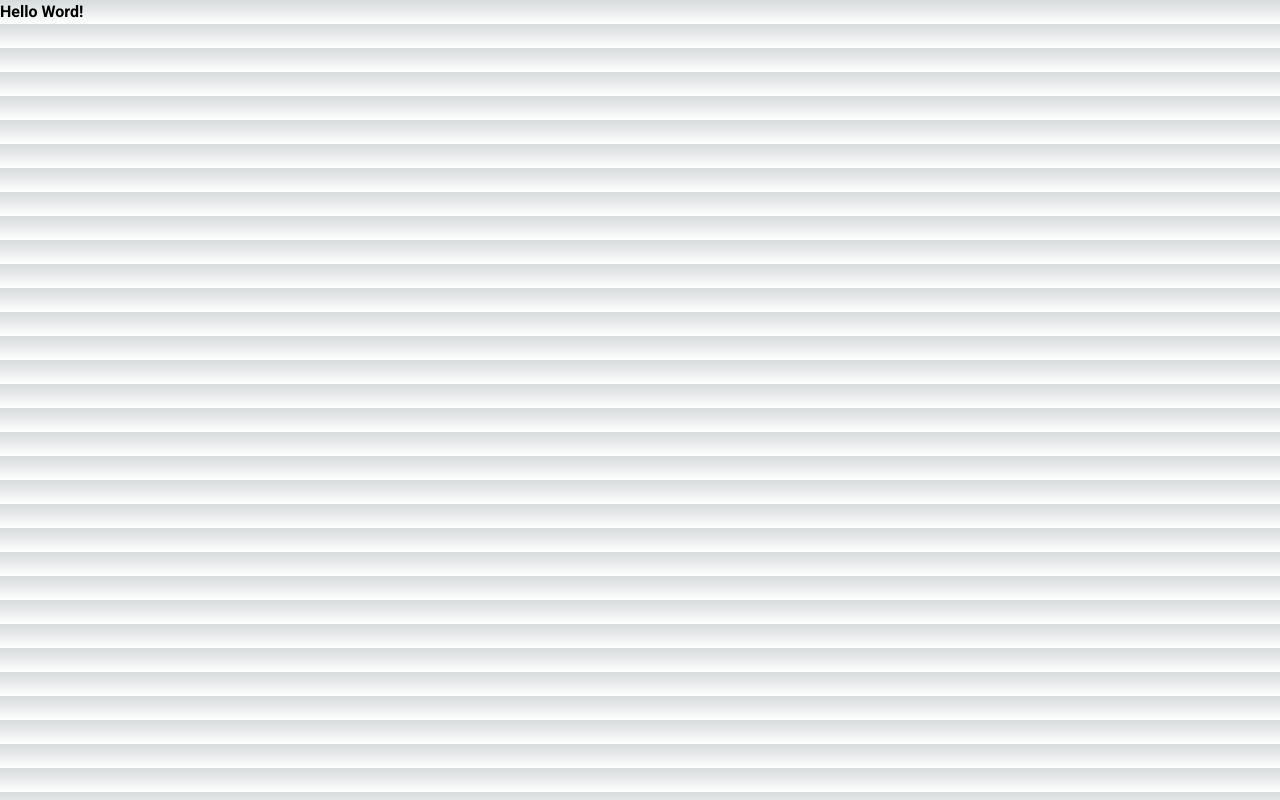
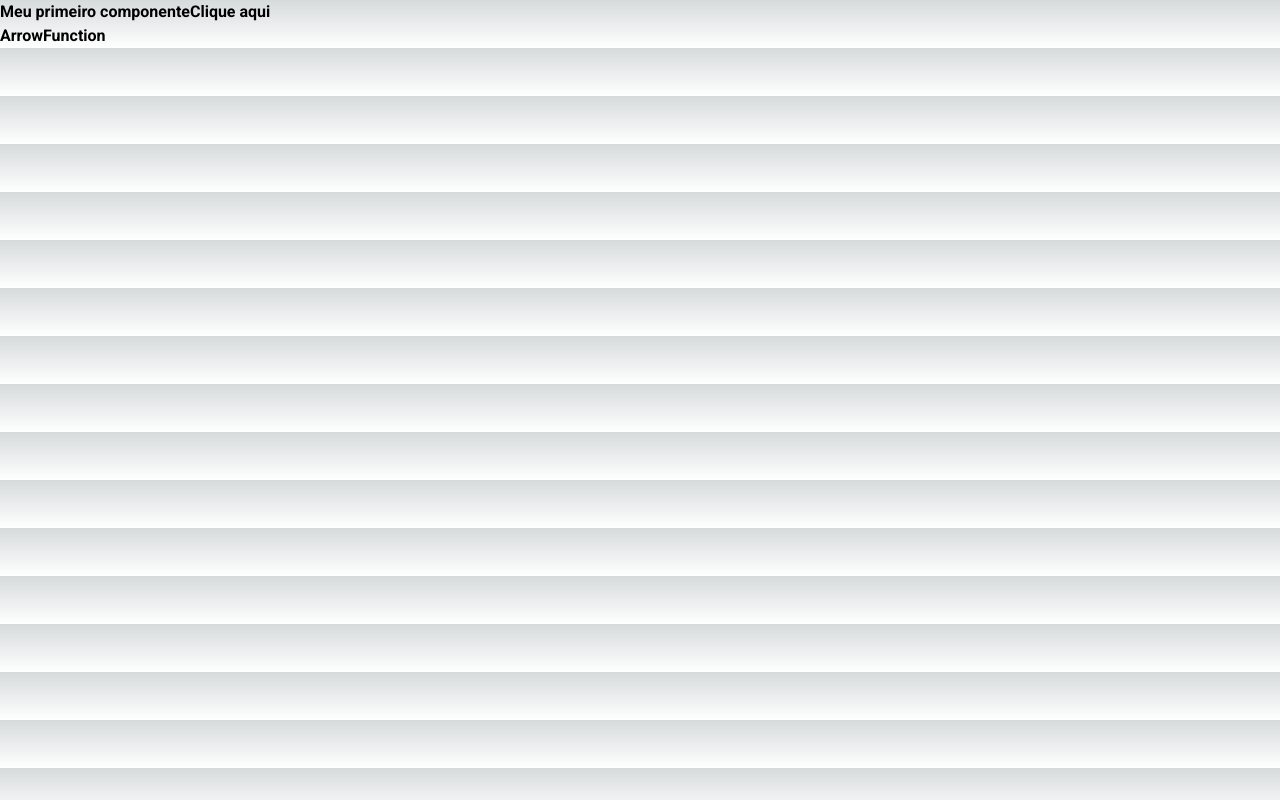
Before and after one commit to guidossan/Projeto-React-Java, a Next.js app in the folder imagelite/: page / in a window 1280 px wide. Built offline with nearby package versions, Linux system fonts and the light colour scheme.

Commit message:
basico de componente react

```diff
--- a/imagelite/src/app/page.tsx
+++ b/imagelite/src/app/page.tsx
@@ -1,9 +1,13 @@
-import Image from 'next/image'
+import {PrimeiroComponent, ArrowFunction} from '../components/PrimeiroComponet'
 
 export default function Home() {
   return (
-    <main>
-      Hello Word!
-    </main>
+    <>
+
+    <PrimeiroComponent />
+    <ArrowFunction />
+
+
+    </>
   )
 }
--- /dev/null
+++ b/imagelite/src/components/PrimeiroComponet.tsx
@@ -0,0 +1,21 @@
+'use client'
+
+export function PrimeiroComponent(){
+
+    function handleClick(){
+        console.log("clique aqui")
+
+    }
+    return (
+        <div>
+            Meu primeiro componente
+            <button onClick={handleClick}>Clique aqui</button>
+        </div>
+    )
+}
+
+export const ArrowFunction = () => {
+    return(
+        <h2>ArrowFunction</h2>
+    )
+}
```
